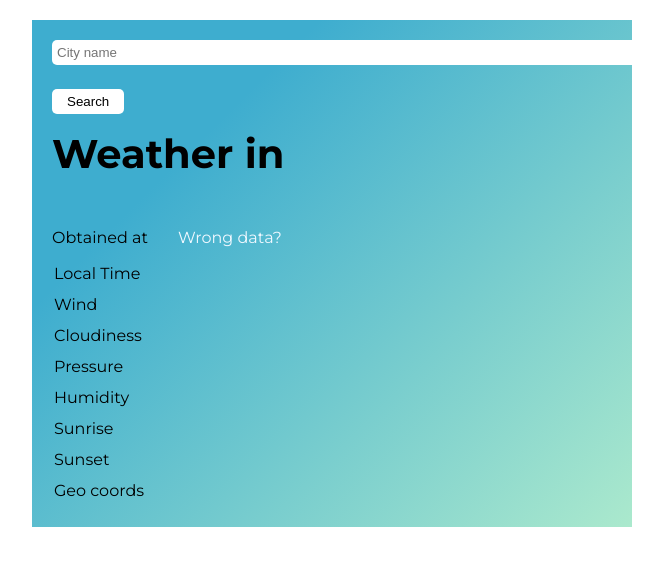
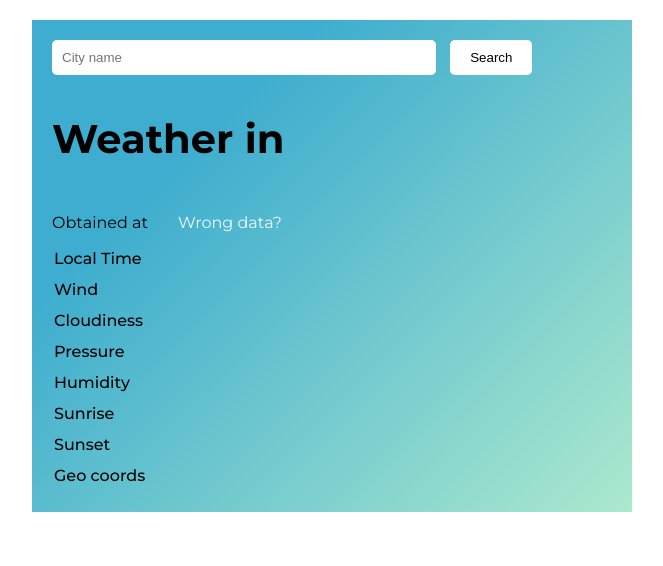
Before and after one commit to rizvan555/Weather-App, a plain HTML site: page index.html in a window 1280 px wide. Shown: the whole page, without its empty margins (308-971 px from the left). Drawn offline with nearby package versions, Linux system fonts and the light colour scheme.

Commit message:
project is finished

```diff
--- a/assets/css/style.css
+++ b/assets/css/style.css
@@ -18,8 +18,8 @@ body {
 }
 
 .searchInput {
-  width: 50vw;
-  padding: 5px;
+  width: 30vw;
+  padding: 10px;
   margin-bottom: 3vh;
   margin-right: 10px;
   border-radius: 5px;
@@ -28,7 +28,7 @@ body {
 }
 
 .searchButton {
-  padding: 5px 15px;
+  padding: 10px 20px;
   border-radius: 5px;
   outline: none;
   border: none;
@@ -67,7 +67,6 @@ header {
 h1 {
   padding: 15px 0;
   font-size: 40px;
-
 }
 
 .searchButton {
@@ -131,4 +130,5 @@ td {
 
 td {
   padding: 5px 0;
+  font-weight: 500;
 }
```
